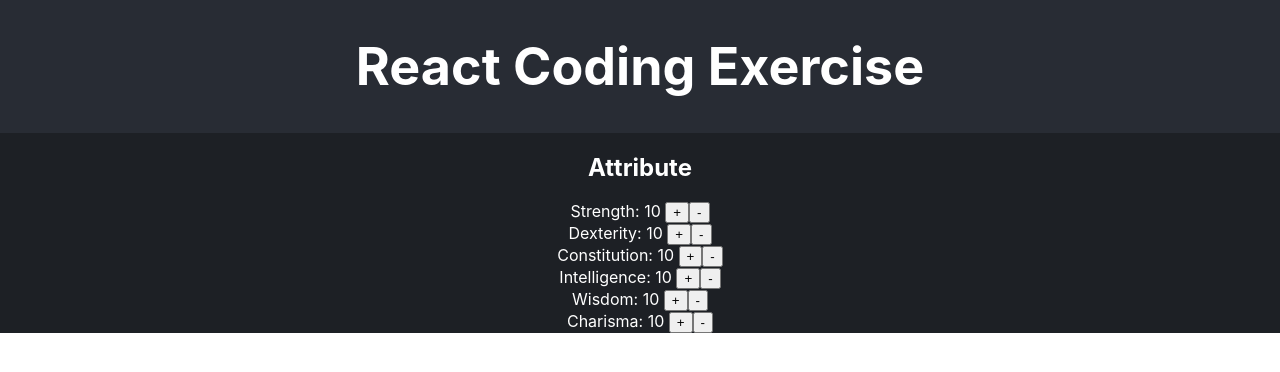
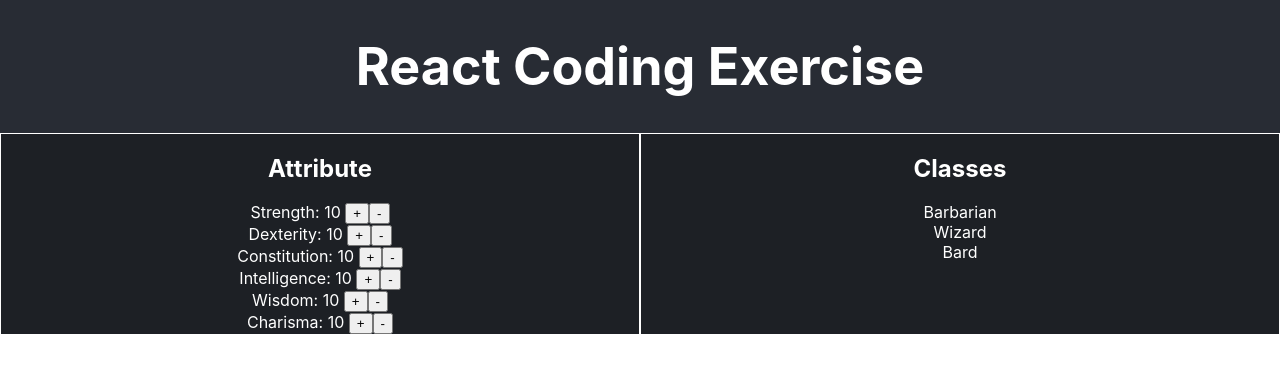
Before and after one commit to HtunHtunHtet/recruiting-webapp-character, a React (Create React App) app: page / in a window 1280 px wide. Shown: the top 372 px of the page. Built offline with nearby package versions, Linux system fonts and the light colour scheme.

Commit message:
Add Character class component

```diff
--- a/src/App.css
+++ b/src/App.css
@@ -30,6 +30,7 @@
   flex: 1 1 0;
   background-color: hsl(220deg 13% 13%);
   color: white;
+  border: 1px solid #ffffff;
 }
 
 .App-link {
--- a/src/App.js
+++ b/src/App.js
@@ -2,6 +2,7 @@ import { useState } from 'react';
 import './App.css';
 import { ATTRIBUTE_LIST, CLASS_LIST, SKILL_LIST } from './consts.js';
 import CharacterAttribute from "./components/CharacterAttribute";
+import CharacterClass from "./components/CharacterClass";
 
 
 function App() {
@@ -14,16 +15,25 @@ function App() {
         setCharacterAttributes(prev => ({...prev, [attributeName]: attributeValue}));
     };
 
-  return (
+    const classArray = Object.entries(CLASS_LIST).map(([name, minAttributes]) => ({
+        name, minAttributes
+    }));
+
+    const [selectedClass, setSelectedClass] = useState(null);
+
+
+    return (
     <div className="App">
       <header className="App-header">
         <h1>React Coding Exercise</h1>
       </header>
 
         <div style={{display: 'flex', justifyContent: 'space-between'}}>
+
+            {/*Character Attribute*/}
             <section className="App-section">
                 <h1>Attribute</h1>
-                {/*Character Attribute*/}
+
                 {
                     ATTRIBUTE_LIST.map((attribute) => (
                         <CharacterAttribute
@@ -35,6 +45,24 @@ function App() {
                     ))
                 }
             </section>
+
+            {/*Character Class*/}
+            <section className="App-section">
+                <h1>Classes</h1>
+                {
+                    classArray.map(({name, minAttributes}) => (
+                        <CharacterClass
+                            key={name}
+                            className={name}
+                            requirements={minAttributes}
+                            characterAttributes={characterAttributes}
+                            onSelect={() => {
+                                setSelectedClass({name, minAttributes})
+                            }}
+                        />
+                    ))
+                }
+            </section>
         </div>
     </div>
   );
--- /dev/null
+++ b/src/components/CharacterClass.js
@@ -0,0 +1,15 @@
+import React from 'react';
+
+export default function CharacterClass({ className, requirements, characterAttributes, onSelect }) {
+    const meetsRequirements = Object.keys(requirements).every((attribute) => {
+        return characterAttributes[attribute] >= requirements[attribute];
+    });
+
+    const color = meetsRequirements ? 'red' : 'white';
+
+    return (
+        <div style={{color: color}} onClick={onSelect}>
+            {className}
+        </div>
+    );
+}
```
